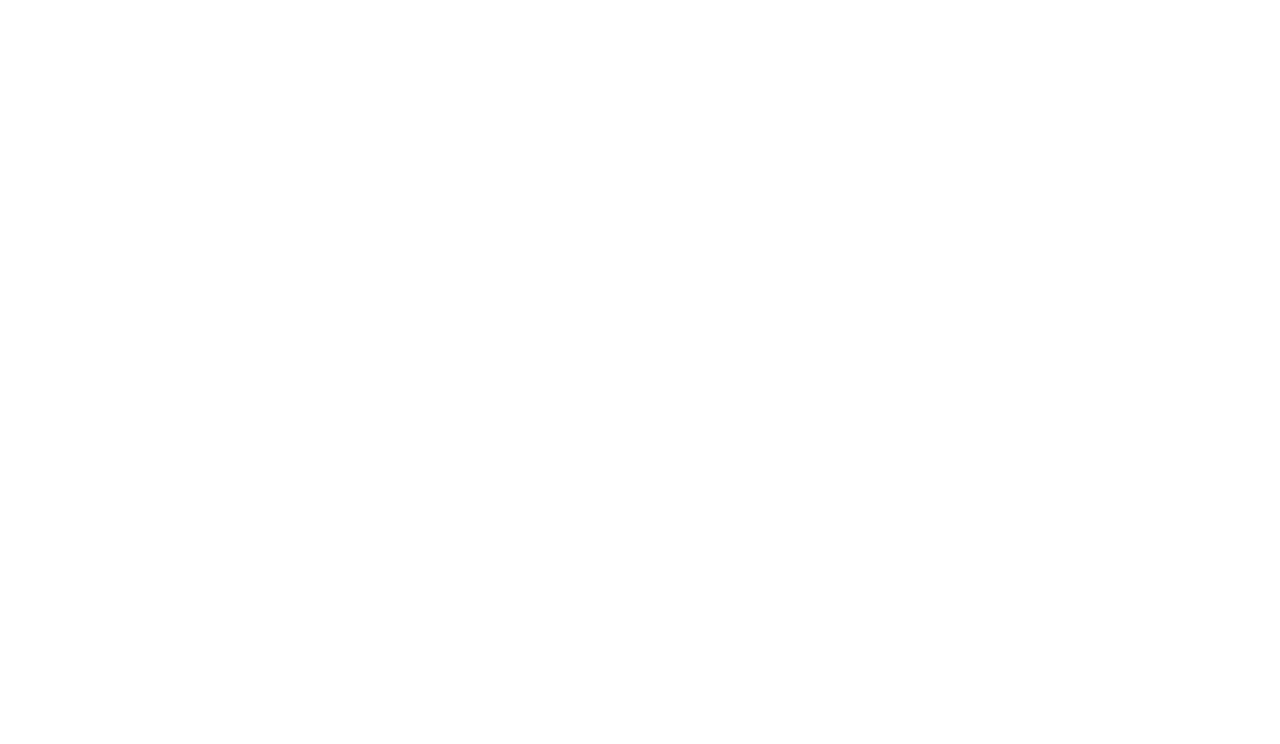
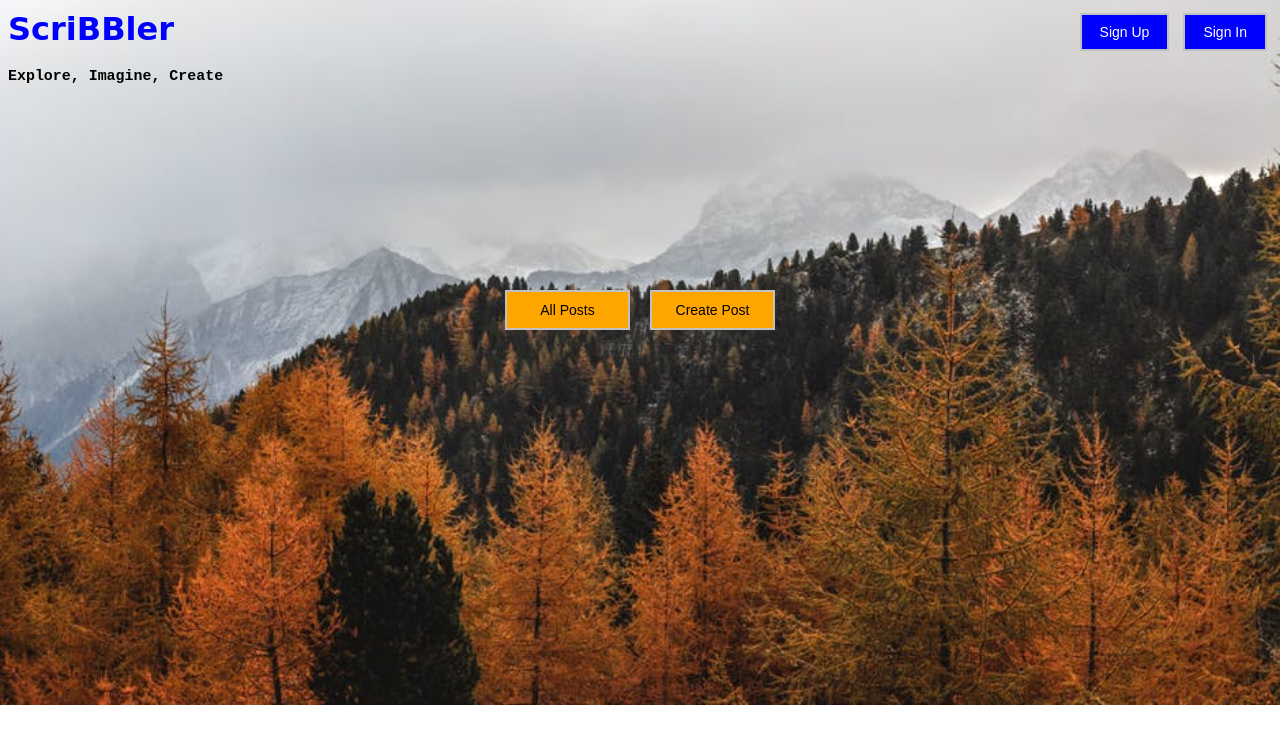
Before and after one commit to eshaanuraj/Project_Scribbler, a plain HTML site: page index.html in a window 1280 px wide. Drawn offline with Linux system fonts and the light colour scheme.

Commit message:
Implemented index.html to incorporate the fontawesome and google fonts, implemented the heading, sign in and sign up button html and post buttons. create the Stylesheet class (index.css) and linked to the html file.

```diff
--- a/index.html
+++ b/index.html
@@ -3,11 +3,32 @@
 
 <head>
     <!-- TODO: Include Font Awesome file here -->
+    <script src="https://use.fontawesome.com/f499a276b4.js"></script>
     <!-- TODO: Include Google Fonts file here -->
+    <link rel="preconnect" href="https://fonts.gstatic.com">
+    <link href="https://fonts.googleapis.com/css2?family=Roboto&display=swap" rel="stylesheet">
+    <!-- Link the Style sheet file -->
+    <link rel="stylesheet" href="./styles/index.css">
 </head>
 
-<body>
+<body class="bodybg">
     <!-- TODO: Include all your code for the header and home page here -->
+    <div id="header">
+        <div id="headingText">
+            <div id="scribblerText"><h1>ScriBBler</h1></div>
+            <div id="tagLine"><h5>Explore, Imagine, Create</h5></div>
+        </div>
+        <div id="btnSignGroup">
+            <button class="btnSign">Sign Up</button>
+            <button class="btnSign">Sign In</button>
+        </div>
+    </div>
+    <div id=btnPostsGroup>
+        <button class="btnPosts">All Posts</button>
+        <button class="btnPosts">Create Post</button>
+
+
+    </div>
 </body>
 
 </html>
--- /dev/null
+++ b/styles/index.css
@@ -0,0 +1,82 @@
+body{
+    height: 100%;
+}
+
+.bodybg {
+    /* Background image */
+    background-image: url(../images/background.jpg);
+    height: 100%;
+    background-position-x: center;
+    background-position-y: -150px;
+    background-repeat: no-repeat;
+    background-size: cover;
+  }
+
+#header {
+    display: flex;
+    flex-direction: row;
+    justify-content: space-between;
+}
+
+#scribblerText {
+    font-family: 'Montez', cursive;
+    color: blue;
+}
+
+#tagLine {
+    font-family: 'Ubuntu Mono', monospace;
+    color: black;
+    font-size: large;
+    font-weight: 200;
+
+}
+
+#headingText {
+    display: flex;
+    flex-direction: column;
+    align-items: flex-start;
+    justify-content:flex-start;
+    line-height: 0px;
+}
+
+.btnSign {
+
+    background-color: blue;
+    color: #fff;
+    margin: 5px;
+    font-size: 14px;
+    border: solid;
+    border: 2px;
+    border-style: solid;
+    padding-top:9px;
+    padding-bottom:9px;
+    padding-left:18px;
+    padding-right:18px;
+    border-color: silver;
+}
+
+#btnPostsGroup{
+    display: flex;
+    flex-direction: row;
+    justify-content: center;
+    align-items: flex-end;
+    margin-top: 179px;
+
+}
+
+.btnPosts{
+    background-color: orange;
+    color: black;
+    margin: 10px;
+    font-size: 14px;
+    border: solid;
+    border: 2px;
+    width: 125px;
+    border-style: solid;
+    padding-top:10px;
+    padding-bottom:10px;
+    padding-left:10px;
+    padding-right:10px;
+    border-color: silver;
+
+}
```
